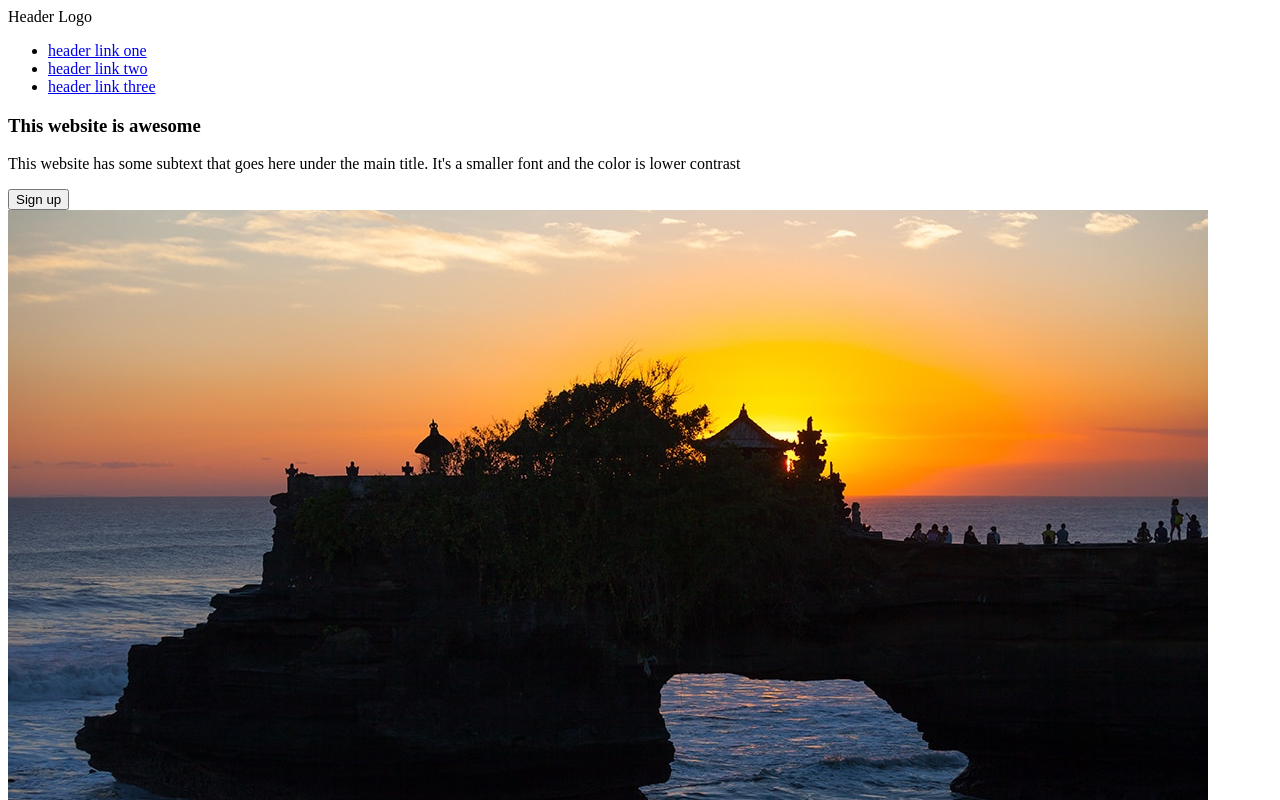
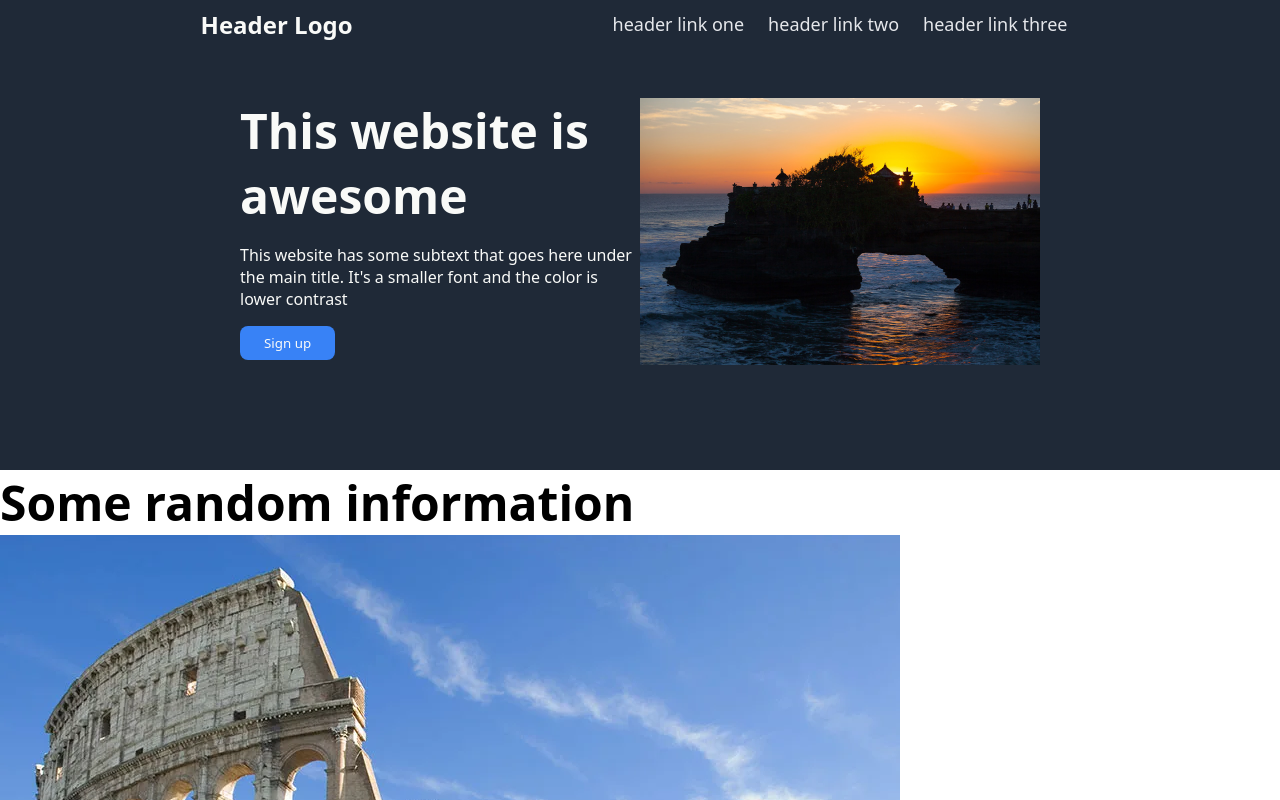
Before and after one commit to gdemicoli/TOP-CSS-Website, a plain HTML site: page index.html in a window 1280 px wide. Shown: the top 800 px of the page. Drawn offline with Linux system fonts and the light colour scheme.

Commit message:
header and intro styling

```diff
--- a/index.html
+++ b/index.html
@@ -4,7 +4,8 @@
     <meta charset="UTF-8">
     <meta http-equiv="X-UA-Compatible" content="IE=edge">
     <meta name="viewport" content="width=device-width, initial-scale=1.0">
-    <title>Document</title>
+    <title>Gustavo's website</title>
+    <link rel="stylesheet" href="style.css">
 </head>
 <body>
     <div class="header">
@@ -19,16 +20,17 @@
         </div>
     </div>
 
-    <div class="intro-containter">
+    <div class="intro-container">
 
         <div class="left">
             <div class="subheading"><h3>This website is awesome</h3></div>
             <div class="subheading-desc"><p>This website has some subtext that goes here under the main title. It's a smaller font and the color is lower contrast</p></div>
-            <div class="sign Up"> <button>Sign up</button></div>
+            <div class="sign-up"> <button>Sign up</button></div>
         </div>
 
         <div class="right">
-            <img src="./Images/tanahlot.jpg" alt="tanah lot">
+            <!-- I am a placeholder. -->
+            <img class="tanah-lot" src="./Images/tanahlot.jpg" alt="tanah lot">
         </div>
 
 
@@ -63,8 +65,8 @@
     <div class="bottom-containter">
 
         <div class="heading">Call to action! It's time!</div>
-        <div>Sign up for our profuct by clicking that button right over three</div>
-        <div class="sign Up"> <button>Sign up</button></div>
+        <div>Sign up for our product by clicking that button right over three</div>
+        <div class="sign-up"> <button>Sign up</button></div>
     </div>
 
     <div class="footer">
--- /dev/null
+++ b/style.css
@@ -0,0 +1,105 @@
+body{
+    display: flex;
+    flex-direction: column;
+    margin: 0;
+}
+
+*{
+    font-family:  system-ui, -apple-system, BlinkMacSystemFont, 'Segoe UI', Roboto, Oxygen, Ubuntu, Cantarell, 'Open Sans', 'Helvetica Neue', sans-serif;
+    text-decoration: none;
+}
+
+/* Nav bar styling */
+
+ul {
+    margin: 0px;
+    padding: 0px;
+    display: flex;
+    display: flex;
+    flex-basis: 400px;
+  }
+
+  li {
+    font-size: 18px;
+    font-weight: lighter;
+    list-style-type: none;
+    margin: 12px;
+    /* text-align: left; */
+  }
+
+  a {
+    color: #e5e7eb
+  }
+
+.logo {
+    font-weight: bold;
+    font-size: 24px;
+
+    flex-basis: 400px;
+}
+
+.header {
+    display: flex;
+    justify-content: center;
+    color: #f9faf8;
+    background-color: #1f2937;
+    align-items: center;
+    padding-bottom: 50px;
+}
+
+/* intro containter styling */
+
+.intro-container {
+    display: flex;
+    justify-content: center;
+    color: #f9faf8;
+    background-color: #1f2937;
+    align-content: space-around;
+
+    padding-bottom: 100px;
+
+
+}
+
+.left {
+    flex-basis: 400px;
+    flex-shrink: 1;
+
+    /* display: flex;
+    flex-direction: column;
+    align-content: space-between; */
+}
+
+h3 {
+    font-size: 48px;
+    margin-top: 0%;
+    margin-bottom: 0px;
+}
+
+
+
+
+.right {
+    flex-basis: 400px;
+    flex-shrink: 1;
+}
+
+
+.tanah-lot {
+    max-width: 400px;
+    height: auto;
+}
+
+button {
+    background-color: #3882f6;
+    border: none;
+    border-radius: 8px;
+    background: #3882f6;
+    color: #f9faf8;
+
+    padding: 8px;
+    padding-left: 24px;
+    padding-right: 24px;
+}
+
+/* middle container styling */
```
